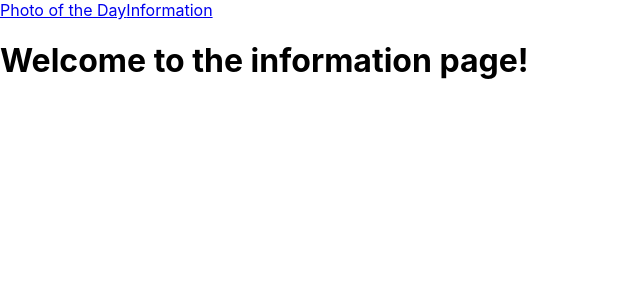
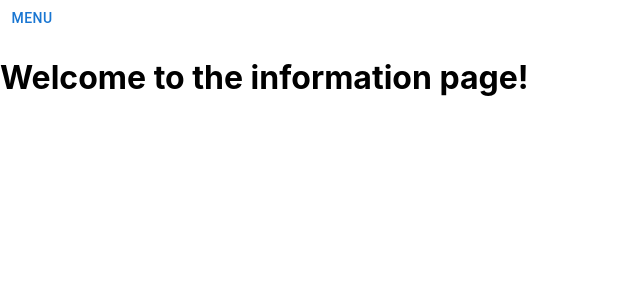
Before and after one commit to EricDaoNguyen/spacestagram, a React (Create React App) app: page /information in a window 1280 px wide. Shown: the top 300 px of the page, without its empty margins (0-640 px from the left). Built offline with nearby package versions, Linux system fonts and the light colour scheme; no server answers.

Commit message:
Feat: NavBar is now a dropdown menu.

```diff
--- a/package.json
+++ b/package.json
@@ -3,12 +3,16 @@
   "version": "0.1.0",
   "private": true,
   "dependencies": {
+    "@emotion/react": "^11.7.1",
+    "@emotion/styled": "^11.6.0",
     "@material-ui/core": "^4.12.3",
     "@material-ui/icons": "^4.11.2",
     "@material-ui/lab": "^4.0.0-alpha.60",
+    "@mui/material": "^5.3.0",
     "@testing-library/jest-dom": "^5.16.1",
     "@testing-library/react": "^12.1.2",
     "@testing-library/user-event": "^13.5.0",
+    "material-ui": "^0.20.2",
     "react": "^17.0.2",
     "react-dom": "^17.0.2",
     "react-router-dom": "^6.2.1",
--- a/src/components/NavBar.js
+++ b/src/components/NavBar.js
@@ -1,11 +1,74 @@
 import React from 'react';
 import { Link } from 'react-router-dom';
+import { MenuItem, Paper } from 'material-ui';
+import { Grow } from '@material-ui/core';
+import { Button, MenuList, Popper, Stack } from '@mui/material';
+import ClickAwayListener from 'material-ui/internal/ClickAwayListener';
+import { MuiThemeProvider } from 'material-ui/styles';
 
 export default function NavBar() {
+  // Get and set state for the navbar
+  const [ open, setOpen ] = React.useState(false);
+
+  // anchorRef to store the reference to the button
+  const anchorRef = React.useRef(null);
+
+  // Toggle the navbar
+  const handleToggle = () => { setOpen(prevOpen => !prevOpen); };
+
+  // Close the navbar when the user clicks outside of it
+  const handleClose = (event) => {
+    if (anchorRef.current && anchorRef.current.contains(event.target)) { return; }
+    setOpen(false);
+  }
+
   return (
-    <div className="nav-bar">
-      <Link to="/">Photo of the Day</Link>
-      <Link to="/information">Information</Link>
-    </div>
+    <MuiThemeProvider>
+      <Stack direction="row" spacing={2}>
+        <div className="NavBar">
+          <Button
+            ref={anchorRef}
+            id="composition-button"
+            aria-controls={open ? 'composition-menu' : undefined}
+            aria-expanded={open ? 'true' : undefined}
+            aria-haspopup="true"
+            onClick={handleToggle}
+          >
+            MENU
+          </Button>
+          <Popper
+            open={open}
+            anchorEl={anchorRef.current}
+            role={undefined}
+            placement="bottom-start"
+            transition
+            disablePortal
+          >
+          {({ TransitionProps, placement }) => (
+            <Grow
+              {...TransitionProps}
+              style={{
+                transformOrigin:
+                  placement === 'bottom-start' ? 'left top' : 'left bottom',
+              }}
+            >
+              <Paper>
+                <ClickAwayListener onClickAway={handleClose}>
+                  <MenuList
+                    autoFocusItem={open}
+                    id="composition-menu"
+                    aria-labelledby="composition-button"
+                  >
+                    <MenuItem><Link to="/">Photo of the Day</Link></MenuItem>
+                    <MenuItem><Link to="/information">About Me</Link></MenuItem>
+                  </MenuList>
+                </ClickAwayListener>
+              </Paper>
+            </Grow>
+          )}
+          </Popper>
+        </div>
+      </Stack>
+    </MuiThemeProvider>
   )
 }
--- a/src/index.js
+++ b/src/index.js
@@ -5,10 +5,8 @@ import App from './App';
 import reportWebVitals from './reportWebVitals';
 
 ReactDOM.render(
-  <React.StrictMode>
-    <App />
-  </React.StrictMode>,
-  document.getElementById('root')
+    <App />,
+    document.getElementById('root')
 );
 
 // If you want to start measuring performance in your app, pass a function
```
Also changed, not shown: 1 other file (tests, documents, lock files or other folders).
